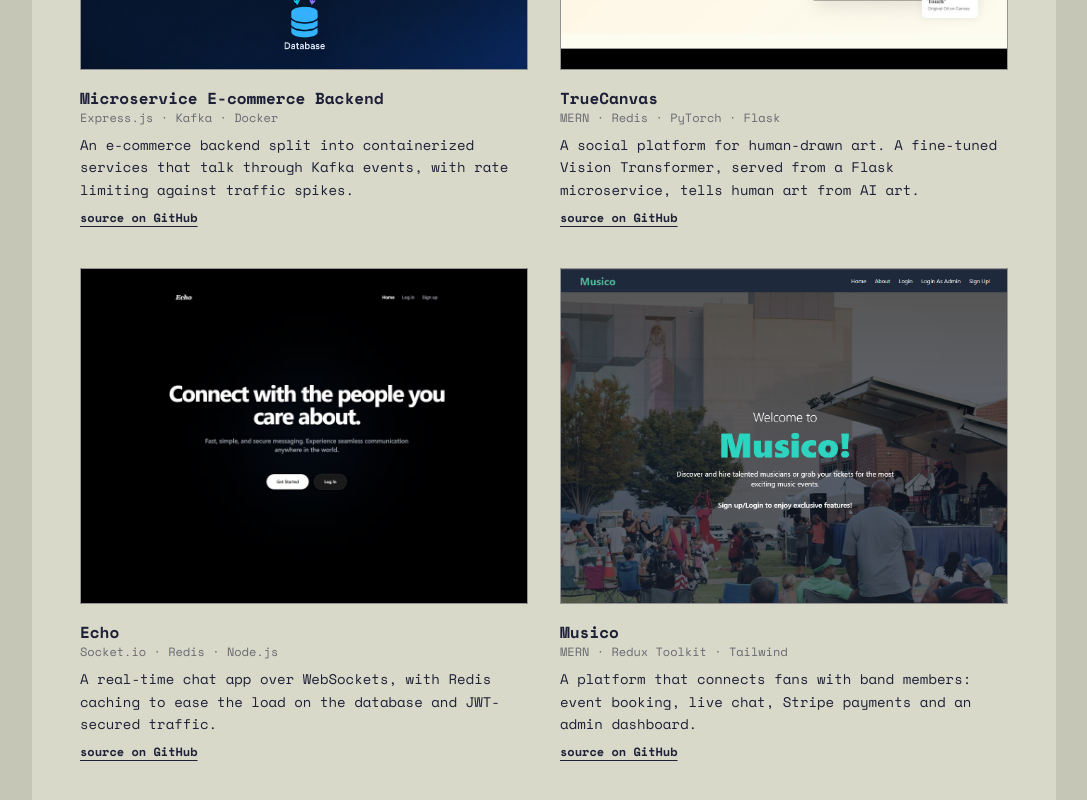
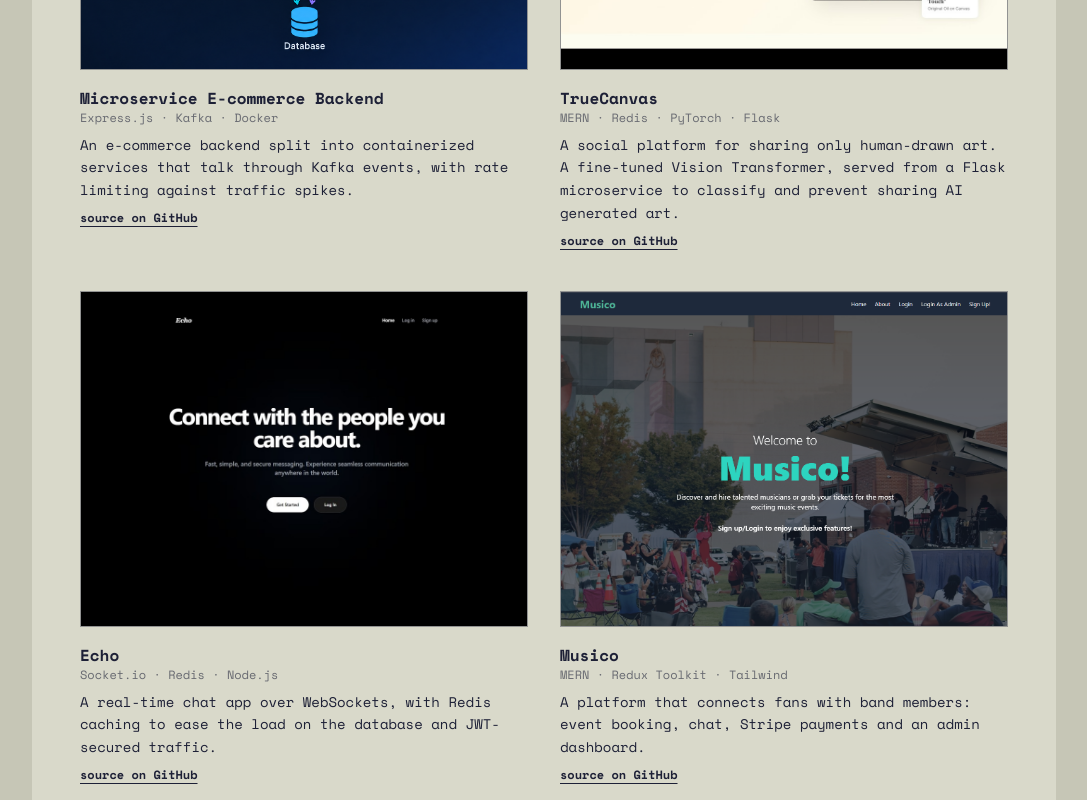
Before and after one commit to iftiarrafi/portfolio-me, a React (Vite) app: page / in a window 1280 px wide. Shown: the part 1400-2200 px from the top of the page, without its empty margins (96-1183 px from the left). Built offline with nearby package versions, Linux system fonts and the light colour scheme.

Commit message:
fix:fixed some projects description

```diff
--- a/src/data/data.js
+++ b/src/data/data.js
@@ -35,7 +35,7 @@ export const projectGroups = [
         name: "TrueCanvas",
         stack: "MERN · Redis · PyTorch · Flask",
         thumb: "projects/truecanvas.jpg",
-        text: "A social platform for human-drawn art. A fine-tuned Vision Transformer, served from a Flask microservice, tells human art from AI art.",
+        text: "A social platform for sharing only human-drawn art. A fine-tuned Vision Transformer, served from a Flask microservice to classify and prevent sharing AI generated art.",
         link: "https://github.com/iftiarrafi/True-Canvas",
       },
       {
@@ -49,7 +49,7 @@ export const projectGroups = [
         name: "Musico",
         stack: "MERN · Redux Toolkit · Tailwind",
         thumb: "projects/musico.png",
-        text: "A platform that connects fans with band members: event booking, live chat, Stripe payments and an admin dashboard.",
+        text: "A platform that connects fans with band members: event booking, chat, Stripe payments and an admin dashboard.",
         link: "https://github.com/iftiarrafi/Musico",
       },
     ],
@@ -61,7 +61,7 @@ export const projectGroups = [
         name: "DATA AI Agent",
         stack: "LangGraph · PostgreSQL · ChatGroq",
         thumb: "/projects/sql-ai-agent.jpg",
-        text: "This AI Agent can build safe SQL query from user's input and fetch data from PostgreSQL Server and response with structure output",
+        text: "This AI Agent can build safe SQL query from user's input , checks the safety and fetch data from PostgreSQL Server and response with structure output",
         link: "https://github.com/iftiarrafi/Data-AI-Agent",
       },
       {
```
